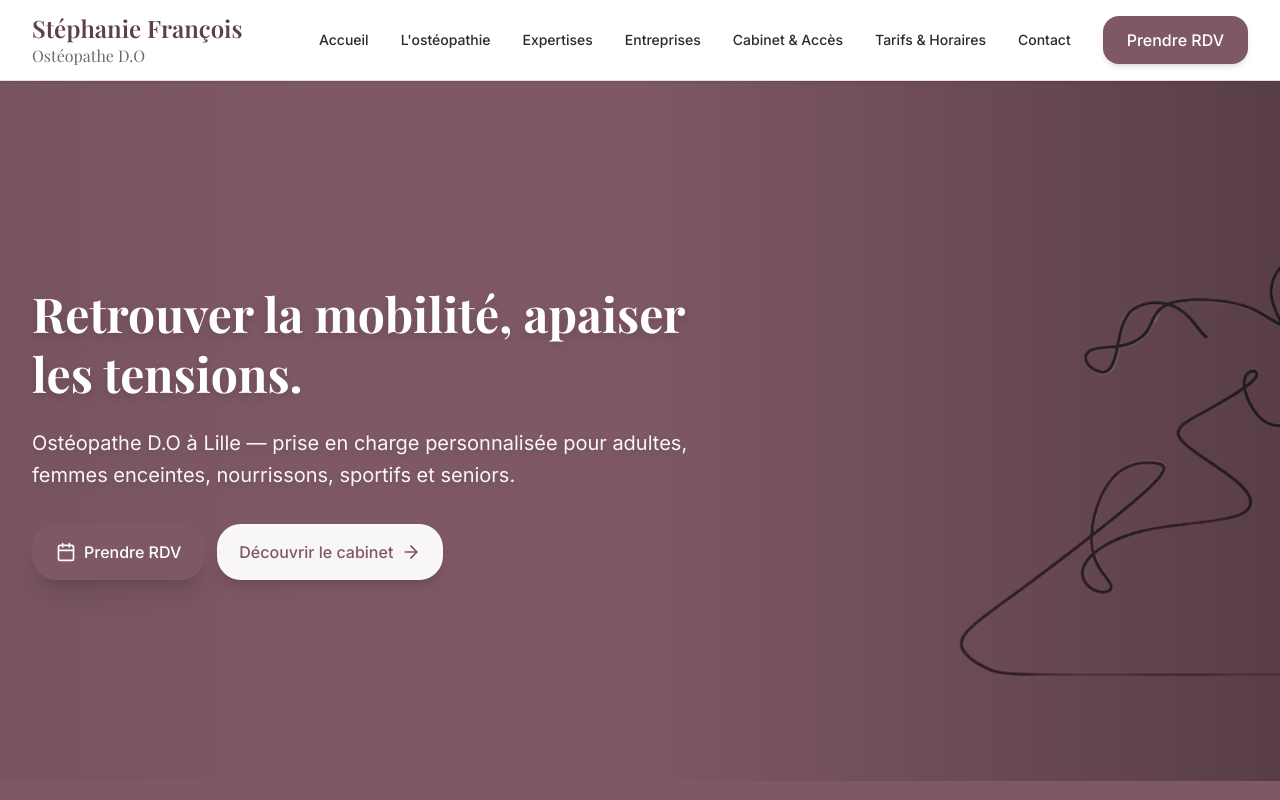
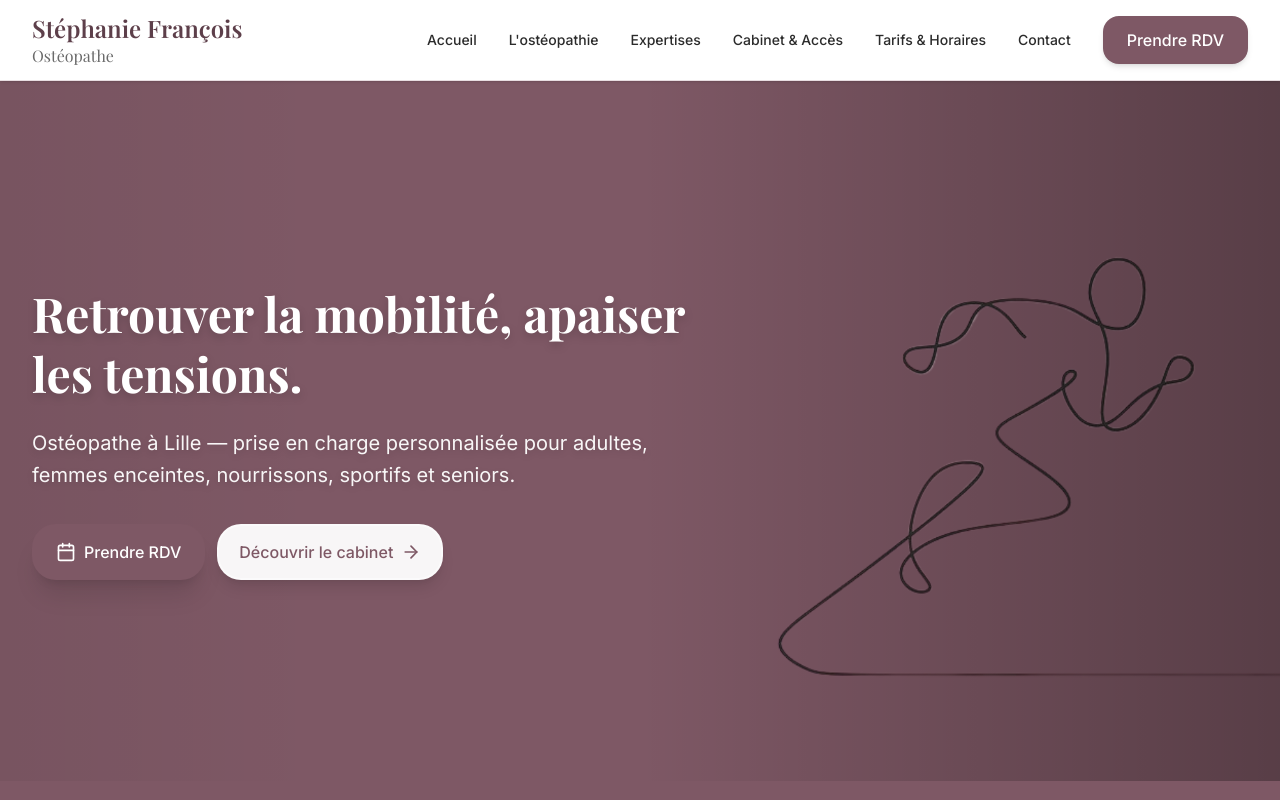
Before and after one commit to jugad-travel/St-phanie-Fran-ois, a Next.js app: page / in a window 1280 px wide. Shown: the top 800 px of the page. Built offline with nearby package versions, Linux system fonts and the light colour scheme.

Commit message:
Remplacement image section Profil et valeurs par portrait sephanie.png

```diff
--- a/app/layout.tsx
+++ b/app/layout.tsx
@@ -20,15 +20,15 @@ const playfair = Playfair_Display({
 
 export const metadata: Metadata = {
   metadataBase: new URL("https://www.stephanie-francois-osteopathe.fr"),
-  title: "Ostéopathe à Lille – Stéphanie François D.O",
-  description: "Stéphanie François, ostéopathe D.O à Lille. Consultations adultes, femmes enceintes, nourrissons, sportifs. Cabinet avenue de Bretagne, entre Canteleu et Bois-Blanc. Prendre rendez-vous en ligne.",
+  title: "Ostéopathe à Lille – Stéphanie François",
+  description: "Stéphanie François, ostéopathe à Lille. Consultations adultes, femmes enceintes, nourrissons, sportifs. Cabinet avenue de Bretagne, entre Canteleu et Bois-Blanc. Prendre rendez-vous en ligne.",
   keywords: [
     "ostéopathe",
     "Lille",
     "Stéphanie François",
     "ostéopathie",
     "cabinet ostéopathie",
-    "ostéopathe D.O",
+    "ostéopathe",
     "Lille",
     "Hauts-de-France",
     "femme enceinte",
@@ -45,22 +45,22 @@ export const metadata: Metadata = {
     type: "website",
     locale: "fr_FR",
     url: "https://www.stephanie-francois-osteopathe.fr",
-    siteName: "Stéphanie François, Ostéopathe D.O",
-    title: "Ostéopathe à Lille – Stéphanie François D.O",
-    description: "Stéphanie François, ostéopathe D.O à Lille. Consultations adultes, femmes enceintes, nourrissons, sportifs. Cabinet avenue de Bretagne.",
+    siteName: "Stéphanie François, Ostéopathe",
+    title: "Ostéopathe à Lille – Stéphanie François",
+    description: "Stéphanie François, ostéopathe à Lille. Consultations adultes, femmes enceintes, nourrissons, sportifs. Cabinet avenue de Bretagne.",
     images: [
       {
         url: "/og-image.jpg",
         width: 1200,
         height: 630,
-        alt: "Stéphanie François, Ostéopathe D.O à Lille",
+        alt: "Stéphanie François, Ostéopathe à Lille",
       },
     ],
   },
   twitter: {
     card: "summary_large_image",
-    title: "Ostéopathe à Lille – Stéphanie François D.O",
-    description: "Stéphanie François, ostéopathe D.O à Lille. Consultations adultes, femmes enceintes, nourrissons, sportifs.",
+    title: "Ostéopathe à Lille – Stéphanie François",
+    description: "Stéphanie François, ostéopathe à Lille. Consultations adultes, femmes enceintes, nourrissons, sportifs.",
     images: ["/og-image.jpg"],
   },
   alternates: {
--- a/app/page.tsx
+++ b/app/page.tsx
@@ -61,7 +61,7 @@ export default function HomePage() {
     <>
       <Hero
         title="Retrouver la mobilité, apaiser les tensions."
-        subtitle="Ostéopathe D.O à Lille — prise en charge personnalisée pour adultes, femmes enceintes, nourrissons, sportifs et seniors."
+        subtitle="Ostéopathe à Lille — prise en charge personnalisée pour adultes, femmes enceintes, nourrissons, sportifs et seniors."
         secondaryCTA={{
           label: "Découvrir le cabinet",
           href: "/cabinet-acces",
@@ -102,12 +102,12 @@ export default function HomePage() {
                 text="Excellente ostéopathe, à l'écoute et très professionnelle. Elle a su soulager mes douleurs dès la première séance, avec des manipulations douces et efficaces. On se sent tout de suite en confiance. Je la recommande sans hésiter à tous ceux qui cherchent une prise en charge sérieuse et bienveillante. Un grand merci pour votre aide précieuse !"
               />
               <Testimonial
-                name="Adeline Verfaillie"
+                name="Adeline"
                 month="septembre"
                 text="Cela fait quelques années maintenant que je consulte dans ce cabinet. Stéphanie est très professionnelle, très douce dans la manipulation et d'une gentillesse comme je n'ai jamais vu chez un professionnel de santé. Elle explique ce qu'elle fait et donne pas mal de conseils. On repart vraiment détendu. C'est devenu un plaisir de venir la consulter ! Je la recommande à 1000% !"
               />
               <Testimonial
-                name="Gg Le mono"
+                name="Gg"
                 month="novembre"
                 text="Au top !!! Merci énormément à Stéphanie qui est très professionnelle. Toujours à l'écoute et prends soin de vous et avec passion. Je n'y manquerai pas d'y retourner avec plaisir 😊."
               />
@@ -416,28 +416,24 @@ export default function HomePage() {
         </div>
         {/* Image positionnée absolument pour toucher les bords sup, inf et droit - Desktop */}
         <div className="hidden lg:block absolute top-0 bottom-0 right-0 w-1/2 group overflow-hidden">
-          <Image
-            src="/images/hero/hero-image.webp"
-            alt="Stéphanie François, Ostéopathe D.O"
-            fill
-            className="object-cover transition-transform duration-700 group-hover:scale-105"
-            sizes="50vw"
-            priority
-            style={{ objectPosition: 'center 30%' }}
+          {/* eslint-disable-next-line @next/next/no-img-element */}
+          <img
+            src="/images/portrait sephanie.png"
+            alt="Stéphanie François, Ostéopathe"
+            className="w-full h-full object-cover transition-transform duration-700 group-hover:scale-105"
+            style={{ objectPosition: 'center center' }}
           />
           {/* Dégradé uniquement de droite à gauche pour fondre dans le fond */}
           <div className="absolute inset-0 bg-gradient-to-l from-transparent via-transparent to-brand-100" />
         </div>
         {/* Image en arrière-plan sur mobile - opacité réduite */}
         <div className="lg:hidden absolute top-0 bottom-0 right-0 w-full overflow-hidden opacity-20">
-          <Image
-            src="/images/hero/hero-image.webp"
-            alt="Stéphanie François, Ostéopathe D.O"
-            fill
-            className="object-cover"
-            sizes="100vw"
-            priority
-            style={{ objectPosition: 'center 30%' }}
+          {/* eslint-disable-next-line @next/next/no-img-element */}
+          <img
+            src="/images/portrait sephanie.png"
+            alt="Stéphanie François, Ostéopathe"
+            className="w-full h-full object-cover"
+            style={{ objectPosition: 'center center' }}
           />
           {/* Dégradé pour fondre dans le fond sur mobile */}
           <div className="absolute inset-0 bg-gradient-to-l from-transparent via-transparent to-brand-100" />
--- a/components/Hero.tsx
+++ b/components/Hero.tsx
@@ -55,10 +55,10 @@ export function Hero({
         <div className="relative w-full h-full">
           <Image
             src={heroImageSrc}
-            alt="Stéphanie François, Ostéopathe D.O"
+            alt="Stéphanie François, Ostéopathe"
             fill
             className="object-cover"
-            style={{ objectPosition: "center center" }}
+            style={{ objectPosition: "80% center" }}
             priority
             sizes="(max-width: 768px) 100vw, 50vw"
           />
--- a/components/Navbar.tsx
+++ b/components/Navbar.tsx
@@ -9,7 +9,6 @@ const navLinks = [
   { href: "/", label: "Accueil" },
   { href: "/osteopathie", label: "L'ostéopathie" },
   { href: "/expertises", label: "Expertises" },
-  { href: "/entreprises", label: "Entreprises" },
   { href: "/cabinet-acces", label: "Cabinet & Accès" },
   { href: "/tarifs-horaires", label: "Tarifs & Horaires" },
   { href: "/contact", label: "Contact" },
--- a/lib/constants.ts
+++ b/lib/constants.ts
@@ -1,8 +1,8 @@
 // Données pratiques
 export const PRACTICE_INFO = {
   name: "Stéphanie François",
-  title: "Ostéopathe D.O",
-  fullName: "Stéphanie François, Ostéopathe D.O",
+  title: "Ostéopathe",
+  fullName: "Stéphanie François, Ostéopathe",
   address: "89 Avenue de Bretagne, 59000 Lille",
   phone: "03 20 10 97 69",
   phoneEmergency: "06 09 63 53 07",
@@ -71,7 +71,7 @@ export const FORMATIONS = [
 ];
 
 export const DIPLOMA = {
-  title: "Diplôme d'Ostéopathe D.O",
+  title: "Diplôme d'Ostéopathe",
   year: "2011",
   school: "Ecole Supérieure d'Ostéopathie - Lille",
 };
--- a/lib/schema.ts
+++ b/lib/schema.ts
@@ -101,7 +101,7 @@ export function generatePersonSchema() {
     "@type": "Person",
     "@id": `${baseUrl}/#person`,
     name: "Stéphanie François",
-    jobTitle: "Ostéopathe D.O",
+    jobTitle: "Ostéopathe",
     worksFor: {
       "@id": `${baseUrl}/#organization`,
     },
@@ -121,7 +121,7 @@ export function generatePersonSchema() {
     },
     hasCredential: {
       "@type": "EducationalOccupationalCredential",
-      credentialCategory: "Diplôme d'Ostéopathe D.O",
+      credentialCategory: "Diplôme d'Ostéopathe",
       recognizedBy: {
         "@type": "Organization",
         name: "Ecole Supérieure d'Ostéopathie - Lille",
--- a/lib/seo.ts
+++ b/lib/seo.ts
@@ -27,7 +27,7 @@ export function generateMetadata({
       "Stéphanie François",
       "ostéopathie",
       "cabinet ostéopathie",
-      "ostéopathe D.O",
+      "ostéopathe",
       "Lille",
       "Hauts-de-France",
       "femme enceinte",
```
